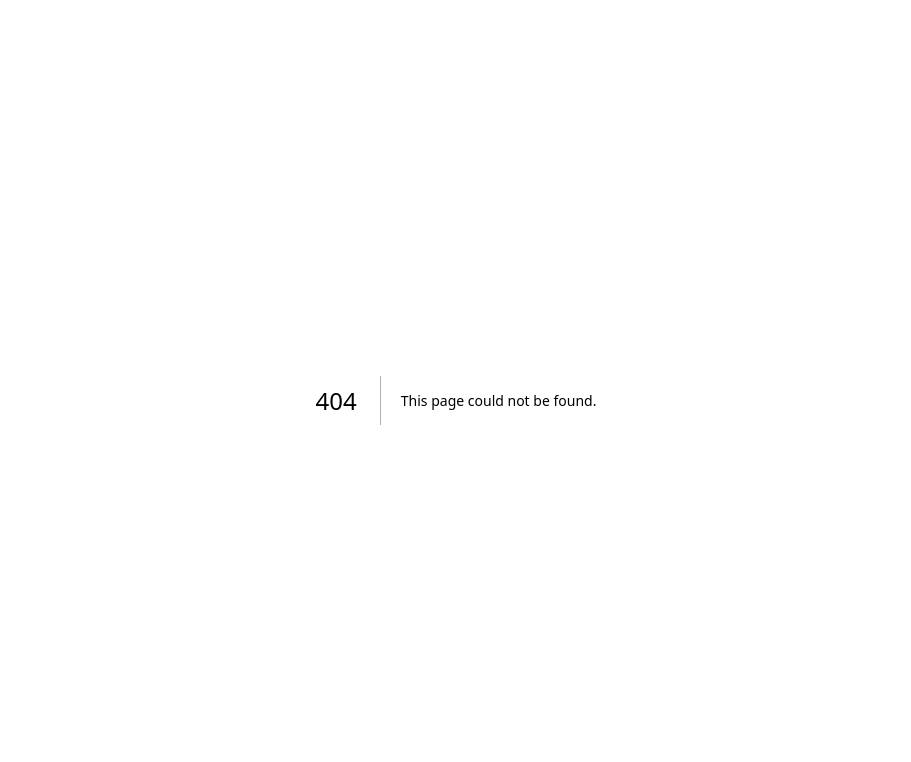
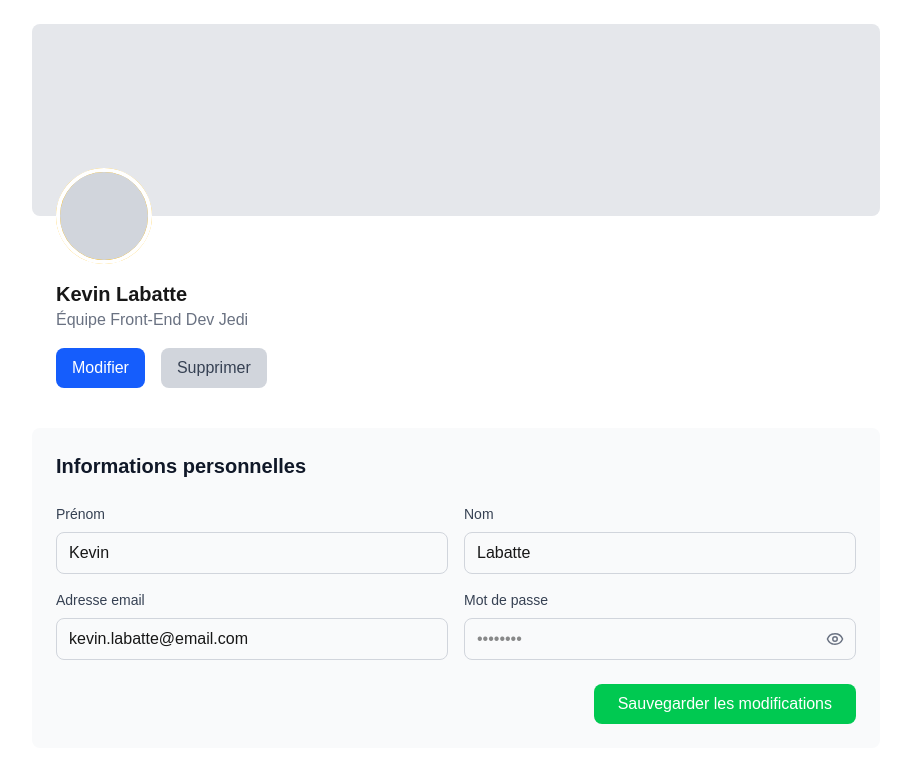
Before and after one commit to pie-glympse/PIE, a Next.js app: page /profile in a window 1280 px wide. Before the commit this address had no page. Shown: the top 762 px of the page, without its empty margins (184-1095 px from the left). Built offline with nearby package versions, Linux system fonts and the light colour scheme.

Commit message:
feat(add banner and img beahvior & front): add it

```diff
--- /dev/null
+++ b/app/profile/page.tsx
@@ -0,0 +1,164 @@
+// app/profile/page.tsx (si tu es en app directory avec Next.js 13+)
+"use client";
+
+import { useState } from "react";
+import Image from "next/image";
+import { Eye, EyeOff, Camera } from "lucide-react";
+
+export default function ProfilePage() {
+  const [banner, setBanner] = useState<string | null>(null);
+  const [avatar, setAvatar] = useState<string | null>(null);
+  const [showPassword, setShowPassword] = useState(false);
+  const [userInfo, setUserInfo] = useState({
+    firstName: 'Kevin',
+    lastName: 'Labatte',
+    email: 'kevin.labatte@email.com',
+    password: ''
+  });
+
+  const handleBannerChange = (e: React.ChangeEvent<HTMLInputElement>) => {
+    const file = e.target.files?.[0];
+    if (file) setBanner(URL.createObjectURL(file));
+  };
+
+  const handleAvatarChange = (e: React.ChangeEvent<HTMLInputElement>) => {
+    const file = e.target.files?.[0];
+    if (file) setAvatar(URL.createObjectURL(file));
+  };
+
+  const handleInputChange = (field: string, value: string) => {
+    setUserInfo(prev => ({
+      ...prev,
+      [field]: value
+    }));
+  };
+
+  return (
+    <div className="p-6 max-w-4xl mx-auto">
+      {/* Bannière */}
+      <div className="relative h-48 rounded-lg bg-gray-200 group cursor-pointer">
+        {banner && (
+          <Image
+            src={banner}
+            alt="Bannière"
+            fill
+            className="object-cover rounded-lg"
+          />
+        )}
+        {/* Overlay avec icône caméra - visible seulement au hover */}
+        <div className="absolute rounded-lg inset-0 rounded-lg bg-black/30 opacity-0 group-hover:opacity-100 transition-opacity duration-200 flex items-center justify-center">
+          <label className="cursor-pointer p-3 bg-white/20 rounded-full hover:bg-white/30 transition-colors">
+            <Camera size={24} className="text-white" />
+            <input type="file" className="hidden" onChange={handleBannerChange} accept="image/*" />
+          </label>
+        </div>
+
+        {/* Avatar */}
+        <div className="absolute -bottom-12 left-6 bg-amber-400 rounded-full">
+          <div className="relative w-24 h-24 rounded-full border-4 border-white overflow-hidden group cursor-pointer">
+            {avatar ? (
+              <Image src={avatar} alt="Avatar" fill className="object-cover" />
+            ) : (
+              <div className="w-full h-full bg-gray-300" />
+            )}
+            {/* Overlay avec icône caméra pour l'avatar */}
+            <div className="absolute inset-0 bg-black/30 opacity-0 group-hover:opacity-100 transition-opacity duration-200 flex items-center justify-center rounded-full">
+              <label className="cursor-pointer p-2 bg-white/20 rounded-full hover:bg-white/30 transition-colors">
+                <Camera size={16} className="text-white" />
+                <input type="file" className="hidden" onChange={handleAvatarChange} accept="image/*" />
+              </label>
+            </div>
+          </div>
+        </div>
+      </div>
+
+      {/* Infos utilisateur */}
+      <div className="mt-16 ml-6">
+        <h2 className="text-xl font-semibold">Kevin Labatte</h2>
+        <p className="text-gray-500">Équipe Front-End Dev Jedi</p>
+
+        {/* Boutons */}
+        <div className="mt-4 flex space-x-4">
+          <button className="px-4 py-2 bg-blue-600 text-white rounded-lg hover:bg-blue-700 transition">Modifier</button>
+          <button className="px-4 py-2 bg-gray-300 text-gray-700 rounded-lg hover:bg-gray-400 transition">Supprimer</button>
+        </div>
+      </div>
+
+      {/* Formulaire */}
+      <div className="mt-10 bg-gray-50 rounded-lg p-6">
+        <h3 className="text-xl font-semibold text-gray-900 mb-6">Informations personnelles</h3>
+
+        <div className="space-y-4">
+          {/* First Row: First Name and Last Name */}
+          <div className="flex gap-4">
+            <div className="flex-1">
+              <label className="block text-sm font-medium text-gray-700 mb-2">
+                Prénom
+              </label>
+              <input
+                type="text"
+                value={userInfo.firstName}
+                onChange={(e) => handleInputChange('firstName', e.target.value)}
+                className="w-full px-3 py-2 border border-gray-300 rounded-lg focus:ring-2 focus:ring-blue-500 focus:border-transparent outline-none transition-all"
+              />
+            </div>
+            <div className="flex-1">
+              <label className="block text-sm font-medium text-gray-700 mb-2">
+                Nom
+              </label>
+              <input
+                type="text"
+                value={userInfo.lastName}
+                onChange={(e) => handleInputChange('lastName', e.target.value)}
+                className="w-full px-3 py-2 border border-gray-300 rounded-lg focus:ring-2 focus:ring-blue-500 focus:border-transparent outline-none transition-all"
+              />
+            </div>
+          </div>
+
+          {/* Second Row: Email and Password */}
+          <div className="flex gap-4">
+            <div className="flex-1">
+              <label className="block text-sm font-medium text-gray-700 mb-2">
+                Adresse email
+              </label>
+              <input
+                type="email"
+                value={userInfo.email}
+                onChange={(e) => handleInputChange('email', e.target.value)}
+                className="w-full px-3 py-2 border border-gray-300 rounded-lg focus:ring-2 focus:ring-blue-500 focus:border-transparent outline-none transition-all"
+              />
+            </div>
+            <div className="flex-1 relative">
+              <label className="block text-sm font-medium text-gray-700 mb-2">
+                Mot de passe
+              </label>
+              <div className="relative">
+                <input
+                  type={showPassword ? "text" : "password"}
+                  value={userInfo.password}
+                  onChange={(e) => handleInputChange('password', e.target.value)}
+                  placeholder="••••••••"
+                  className="w-full px-3 py-2 pr-10 border border-gray-300 rounded-lg focus:ring-2 focus:ring-blue-500 focus:border-transparent outline-none transition-all"
+                />
+                <button
+                  type="button"
+                  onClick={() => setShowPassword(!showPassword)}
+                  className="absolute right-3 top-1/2 transform -translate-y-1/2 text-gray-500 hover:text-gray-700"
+                >
+                  {showPassword ? <EyeOff size={18} /> : <Eye size={18} />}
+                </button>
+              </div>
+            </div>
+          </div>
+        </div>
+
+        {/* Save Button */}
+        <div className="mt-6 flex justify-end">
+          <button className="px-6 py-2 bg-green-500 text-white rounded-lg hover:bg-green-600 transition-colors font-medium">
+            Sauvegarder les modifications
+          </button>
+        </div>
+      </div>
+    </div>
+  );
+}
```
Also changed, not shown: components/forms/ProfileForm.tsx (added).
